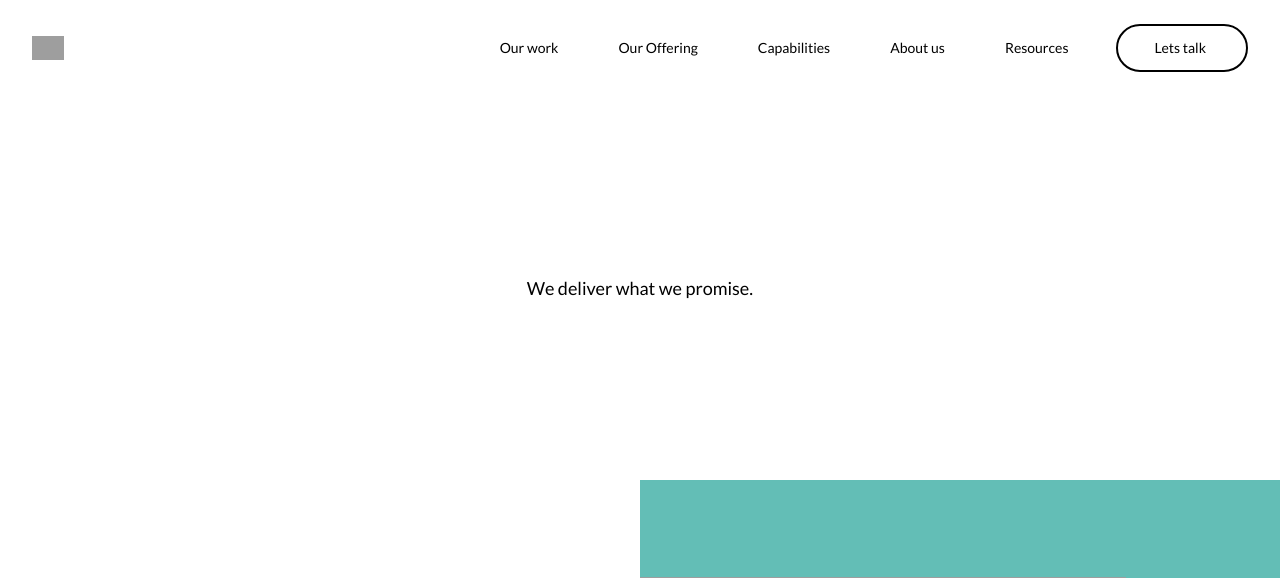
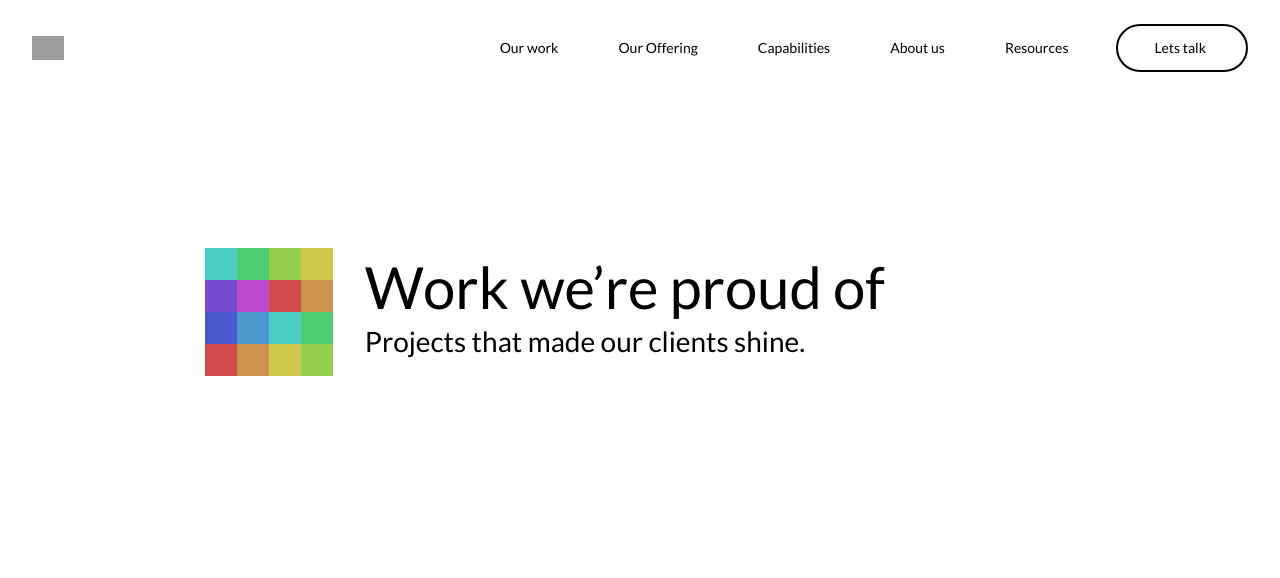
Before and after one commit to KvinZav/umvel-remote, a Next.js app: page /our-work in a window 1280 px wide. Shown: the top 578 px of the page. Built offline with nearby package versions, Linux system fonts and the light colour scheme; grey boxes are pictures that could not be loaded.

Commit message:
feat(UM-83): implement pageHeader on OurWork page

```diff
--- a/pages/our-work.tsx
+++ b/pages/our-work.tsx
@@ -2,7 +2,8 @@ import { environment } from '@environments/index';
 import useSWR from 'swr';
 import { get } from '@fetcher/get';
 import WorkCases from '@modules/workCases';
-
+import { OurWorkHeader } from '@modules/pageHeader';
+import { BlockNameEnum } from '@enums/BlockName';
 
 export default function OurWork() {
 
@@ -12,6 +13,8 @@ export default function OurWork() {
 
   return data && (
     <>
+      <OurWorkHeader data={data.data.attributes.body
+          .find((item) => item.__component === BlockNameEnum.pageHeader)}/>
       <WorkCases />
     </>
   );
```
